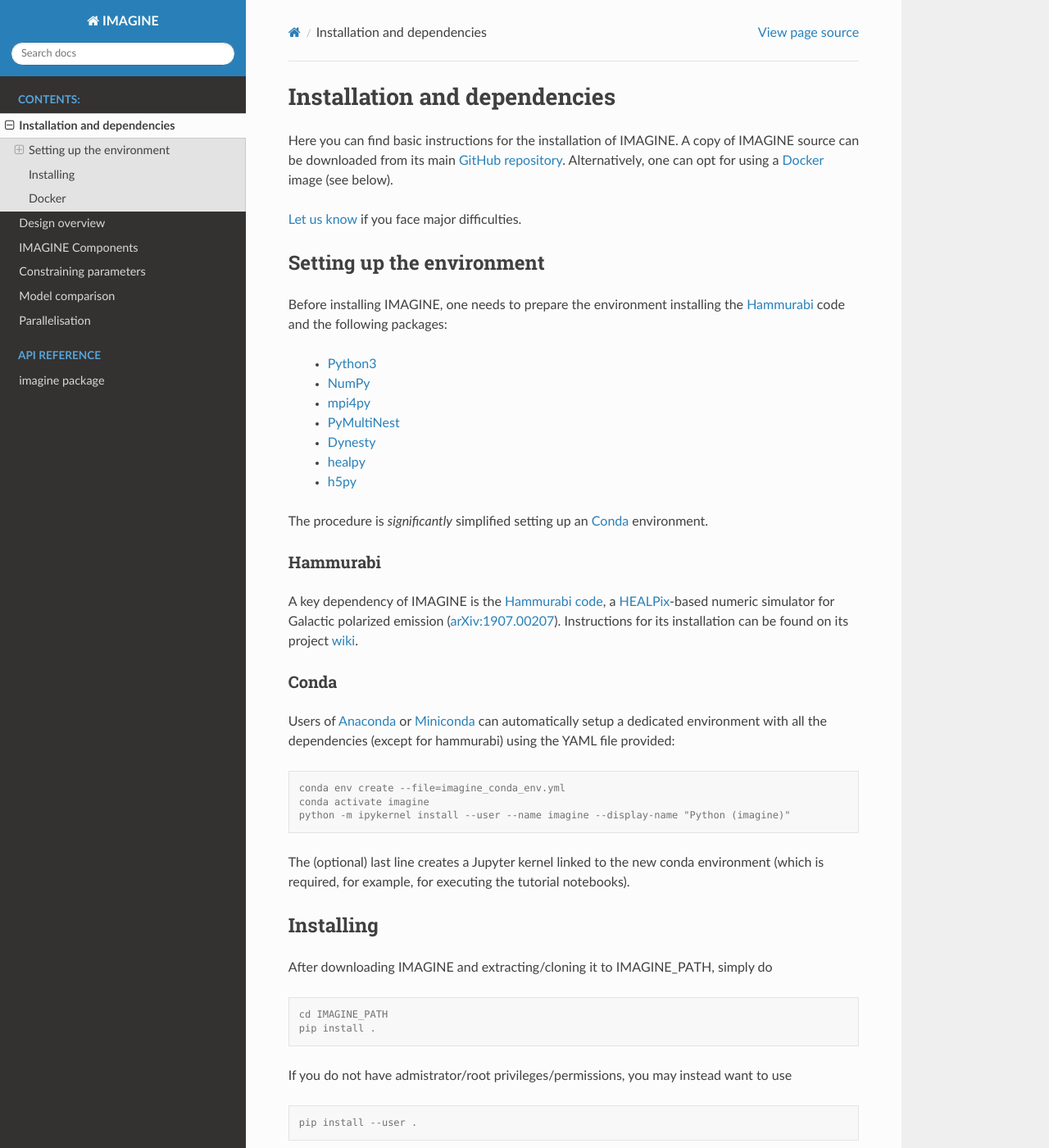
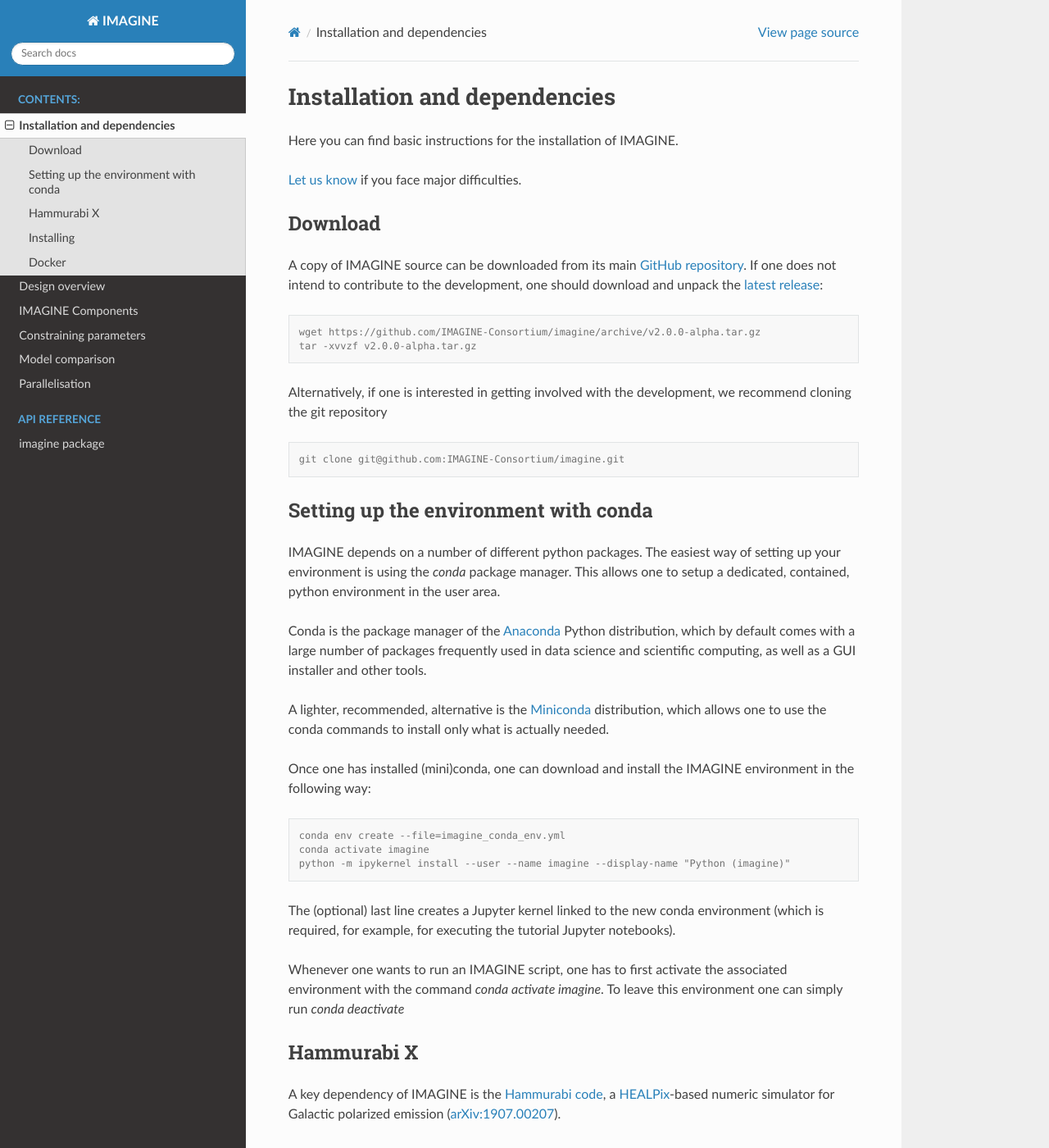
Before and after one commit to IMAGINE-Consortium/imagine, a Sphinx documentation site: the page built from doc/source/installation.rst, in a window 1280 px wide and 1400 px high. Shown: the whole window at 82% size. Built offline with Sphinx 7.4.7 and the Read the Docs theme 2.0.0, drawn with Linux system fonts in a browser that asks for light colours; pages that are not in the unit, such as notebooks, are missing from menus; some of the changed text lies outside the part shown.

Commit message:
Updates installation section in the docs This gives more details about how to download and install using conda.

```diff
--- a/doc/source/installation.rst
+++ b/doc/source/installation.rst
@@ -3,50 +3,51 @@ Installation and dependencies
 *****************************
 
 Here you can find basic instructions for the installation of IMAGINE.
+
+`Let us know <https://github.com/IMAGINE-Consortium/imagine/issues/new>`_
+if you face major difficulties.
+
+Download
+--------
+
 A copy of IMAGINE source can be downloaded from its main
 `GitHub repository <https://github.com/IMAGINE-Consortium/imagine/>`_.
-Alternatively, one can opt for using a `Docker`_ image (see below).
+If one does not intend to contribute to the development, one should download
+and unpack the
+`latest release <https://github.com/IMAGINE-Consortium/imagine/releases/latest>`_:
 
-`Let us know <https://github.com/IMAGINE-Consortium/imagine/issues/new>`_ if you face major difficulties.
+.. code-block:: console
 
+    wget https://github.com/IMAGINE-Consortium/imagine/archive/v2.0.0-alpha.tar.gz
+    tar -xvvzf v2.0.0-alpha.tar.gz
 
-Setting up the environment
-==========================
+Alternatively, if one is interested in getting involved with the development,
+we recommend cloning the git repository
 
-Before installing IMAGINE, one needs to prepare the environment installing
-the `Hammurabi`_ code and the following packages:
+.. code-block:: console
 
- * `Python3 <https://python.org>`_
- * `NumPy <https://numpy.org/>`_
- * `mpi4py <https://mpi4py.readthedocs.io/>`_
- * `PyMultiNest <https://johannesbuchner.github.io/PyMultiNest/>`_
- * `Dynesty <https://dynesty.readthedocs.io/en/latest/>`_
- * `healpy <https://healpy.readthedocs.io/>`_
- * `h5py <https://docs.h5py.org/>`_
-
-The procedure is *significantly* simplified setting up an `Conda`_ environment.
-
-
-Hammurabi
----------
-
-A key dependency of IMAGINE is the
-`Hammurabi code <https://bitbucket.org/hammurabicode/hamx/>`_,
-a `HEALPix <https://healpix.jpl.nasa.gov/>`_-based
-numeric simulator for Galactic polarized emission
-(`arXiv:1907.00207 <https://arxiv.org/abs/1907.00207>`_).
-Instructions for its installation can be found on its project
-`wiki <https://bitbucket.org/hammurabicode/hamx/wiki/>`_.
+    git clone git@github.com:IMAGINE-Consortium/imagine.git
 
 
 
-Conda
------
+Setting up the environment with conda
+-------------------------------------
 
-Users of `Anaconda <https://www.anaconda.com/>`_ or
-`Miniconda <https://docs.conda.io/en/latest/miniconda.html>`_
-can automatically setup a dedicated environment with all the
-dependencies (except for hammurabi) using the YAML file provided:
+IMAGINE depends on a number of different python packages. The easiest way of
+setting up your environment is using the *conda* package manager. This allows
+one to setup a dedicated, contained, python environment in the user area.
+
+Conda is the package manager of the `Anaconda <https://www.anaconda.com/>`_
+Python distribution, which by default comes with a large number of packages frequently used in data science and scientific computing, as well as a GUI
+installer and other tools.
+
+A lighter, recommended, alternative is the
+`Miniconda <https://docs.conda.io/en/latest/miniconda.html>`_ distribution,
+which allows one to use the conda commands to install only what is actually
+needed.
+
+Once one has installed (mini)conda, one can download and install the IMAGINE
+environment in the following way:
 
 .. code-block:: console
 
@@ -56,21 +57,48 @@ dependencies (except for hammurabi) using the YAML file provided:
 
 The (optional) last line creates a Jupyter kernel linked to the new conda
 environment (which is required, for example, for executing the tutorial
-notebooks).
+Jupyter notebooks).
+
+Whenever one wants to run an IMAGINE script, one has to first activate the
+associated environment with the command `conda activate imagine`.
+To leave this environment one can simply run `conda deactivate`
+
+
+Hammurabi X
+-----------
+
+A key dependency of IMAGINE is the
+`Hammurabi code <https://bitbucket.org/hammurabicode/hamx/>`_,
+a `HEALPix <https://healpix.jpl.nasa.gov/>`_-based
+numeric simulator for Galactic polarized emission
+(`arXiv:1907.00207 <https://arxiv.org/abs/1907.00207>`_).
+
+Before proceeding with the IMAGINE installation, it is necessary to install
+Hammurabi X following the instructions on its project
+`wiki <https://bitbucket.org/hammurabicode/hamx/wiki/>`_.
+Then, one needs to install the `hampyx` python wrapper:
+
+.. code-block:: console
+
+    conda activate imagine # if using conda
+    cd PATH_TO_HAMMURABI
+    pip install -e .
 
 
 Installing
-==========
+----------
 
-After downloading IMAGINE and extracting/cloning it to IMAGINE_PATH, simply
-do
+After downloading, setting up the environment and installing Hammurabi X,
+imagine can finnaly be installed through:
 
 .. code-block:: console
 
+    conda activate imagine # if using conda
     cd IMAGINE_PATH
     pip install .
 
-If you do not have admistrator/root privileges/permissions, you may instead want to use
+If one does not have admistrator/root privileges/permissions, one may instead
+want to use
 
 .. code-block:: console
 
@@ -83,11 +111,10 @@ Also, if you are working on further developing or modifying IMAGINE for your own
     pip install -e .
 
 
-
 Docker
-======
+------
 
 A docker image is a convenient, light-weight and fast way of deploying IMAGINE.
 One can either build the image directly with the Dockerfile provided in the
 `source repository <https://github.com/IMAGINE-Consortium/imagine/tree/master/docker>`_ or pull our
-`pre-built docker image <https://cloud.docker.com/u/ricphy/repository/docker/ricphy/imagine>`_.
+`pre-built docker image <still_unavailable>`_.
--- a/imagine_conda_env.yml
+++ b/imagine_conda_env.yml
@@ -13,6 +13,7 @@ dependencies:
   - h5py=2.10.*=mpi*
   - ipyparallel=6.2.*
   - numpy=1.18.*
+  - pip
   - python=3.7.*
   - pymultinest=2.9
   - ultranest=2.2.1
```
